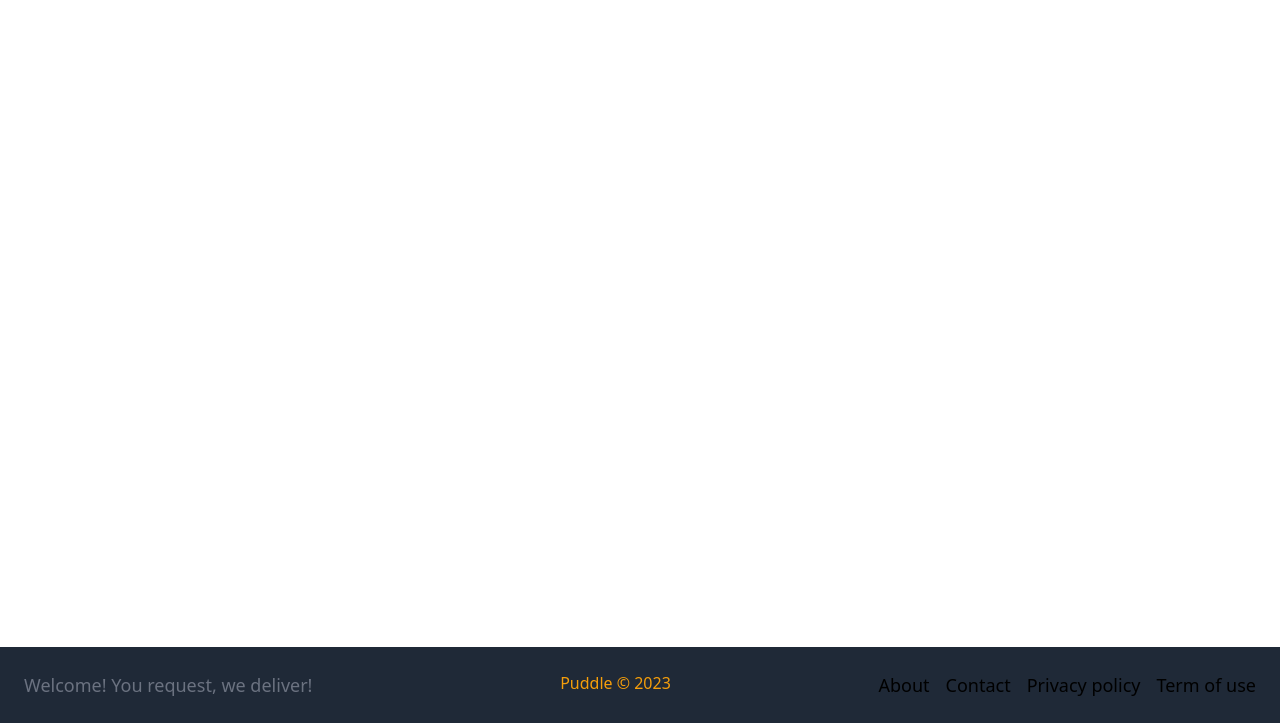
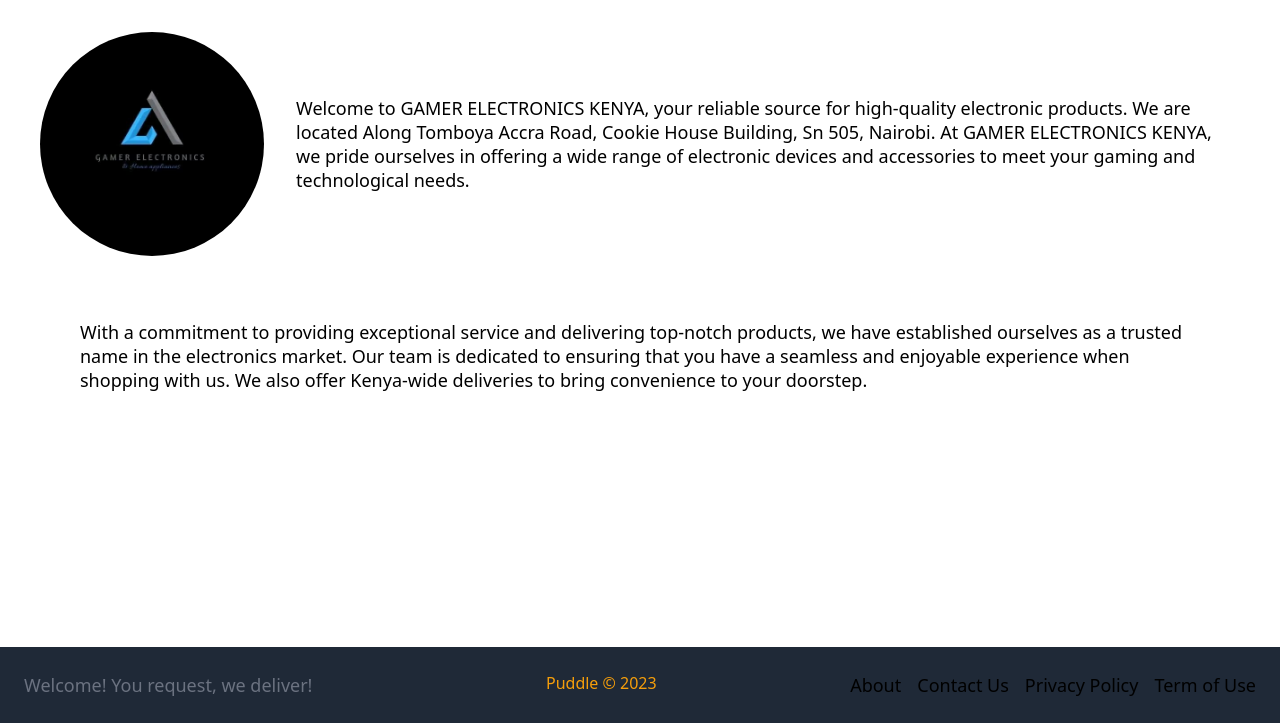
Before and after one commit to stansam/Puddle, a Django app: page /about/ in a window 1280 px wide. Shown: the part 77-800 px from the top of the page. Run offline with Django 5.2, Linux system fonts and the light colour scheme.

Commit message:
styled pages

```diff
--- a/templates/base.html
+++ b/templates/base.html
@@ -1,18 +1,19 @@
+{% load static %}
+
 <!DOCTYPE html>
 <html lang="en" class="min-h-screen">
+
 <head>
-    <meta charset="UTF-8">
-    <meta name="viewport" content="width=device-width, initial-scale=1.0">
+    <meta charset="UTF-8" />
+    <meta name="viewport" content="width=device-width, initial-scale=1.0" />
     <title>{% block title %}{% endblock %} | Gamer-Port</title>
 </head>
-<link href="https://unpkg.com/tailwindcss@^1.0/dist/tailwind.min.css" rel="stylesheet">
 {% include "dependancies/css.html" %}
+
 <body class="flex flex-col min-h-screen">
     {% include "components/header.html" %}
-    <main class="flex-grow">
-        {% block body %}{% endblock body %}
-    </main>
-    {% include "components/footer.html" %}
-    {% include "dependancies/js.html" %}
+    <main class="flex-grow">{% block body %}{% endblock body %}</main>
+    {% include "components/footer.html" %} {% include "dependancies/js.html" %}
 </body>
+
 </html>
--- a/templates/components/footer.html
+++ b/templates/components/footer.html
@@ -11,13 +11,13 @@
                 <a href="{% url "core:about" %}" class="text-lg text-teal-500 hover:text-teal-700">About</a>
             </li>
             <li>
-                <a href="{% url "core:contact" %}" class="text-lg text-teal-500 hover:text-teal-700">Contact</a>
+                <a href="{% url "core:contact" %}" class="text-lg text-teal-500 hover:text-teal-700">Contact Us</a>
             </li>
             <li>
-                <a href="{% url "core:privacy" %}" class="text-lg text-teal-500 hover:text-teal-700">Privacy policy</a>
+                <a href="{% url "core:privacy" %}" class="text-lg text-teal-500 hover:text-teal-700">Privacy Policy</a>
             </li>
             <li>
-                <a href="{% url "core:terms" %}" class="text-lg text-teal-500 hover:text-teal-700">Term of use</a>
+                <a href="{% url "core:terms" %}" class="text-lg text-teal-500 hover:text-teal-700">Term of Use</a>
             </li>
         </ul>
     </div>
--- a/templates/core/about.html
+++ b/templates/core/about.html
@@ -1 +1,28 @@
 {% extends "base.html" %}
+{% load static %}
+{% block title %}About Us{% endblock title %}
+
+{% block body %}
+<div class="flex sm:flex-row items-center mx-10">
+	<img src="{% static 'img/logo.jpeg' %}" alt="" class="w-56 mx-auto my-8 sm:mr-8 rounded-full">
+	<section>
+		<p class="text-lg leading-6">
+			Welcome to GAMER ELECTRONICS KENYA, your reliable source for high-quality electronic products. We are
+			located
+			Along Tomboya Accra Road, Cookie House Building, Sn 505, Nairobi. At GAMER ELECTRONICS KENYA, we pride
+			ourselves
+			in offering a wide range of electronic devices and accessories to meet your gaming and technological needs.
+		</p>
+	</section>
+</div>
+
+<section class="my-8 px-4 sm:px-8 md:px-16 lg:px-20">
+	<p class="text-lg leading-6">
+		With a commitment to providing exceptional service and delivering top-notch products, we have established
+		ourselves as a trusted name in the electronics market. Our team is dedicated to ensuring that you have a
+		seamless and enjoyable experience when shopping with us. We also offer Kenya-wide deliveries to bring
+		convenience to your doorstep.
+	</p>
+</section>
+
+{% endblock body %}
--- a/templates/dependancies/css.html
+++ b/templates/dependancies/css.html
@@ -0,0 +1,4 @@
+{% load static %}
+
+<link href="https://unpkg.com/tailwindcss@^1.0/dist/tailwind.min.css" rel="stylesheet">
+<link rel="shortcut icon" href="{% static 'img/favicon.ico' %}" type="image/x-icon">
```
Also changed, not shown: templates/core/contact.html (+24 -0 lines), templates/core/privacy.html (+26 -0 lines), templates/core/terms.html (+30 -0 lines), static/img/contact.png (added), static/img/favicon.ico (added), static/img/logo.jpeg (added), static/img/logo.png (added).
